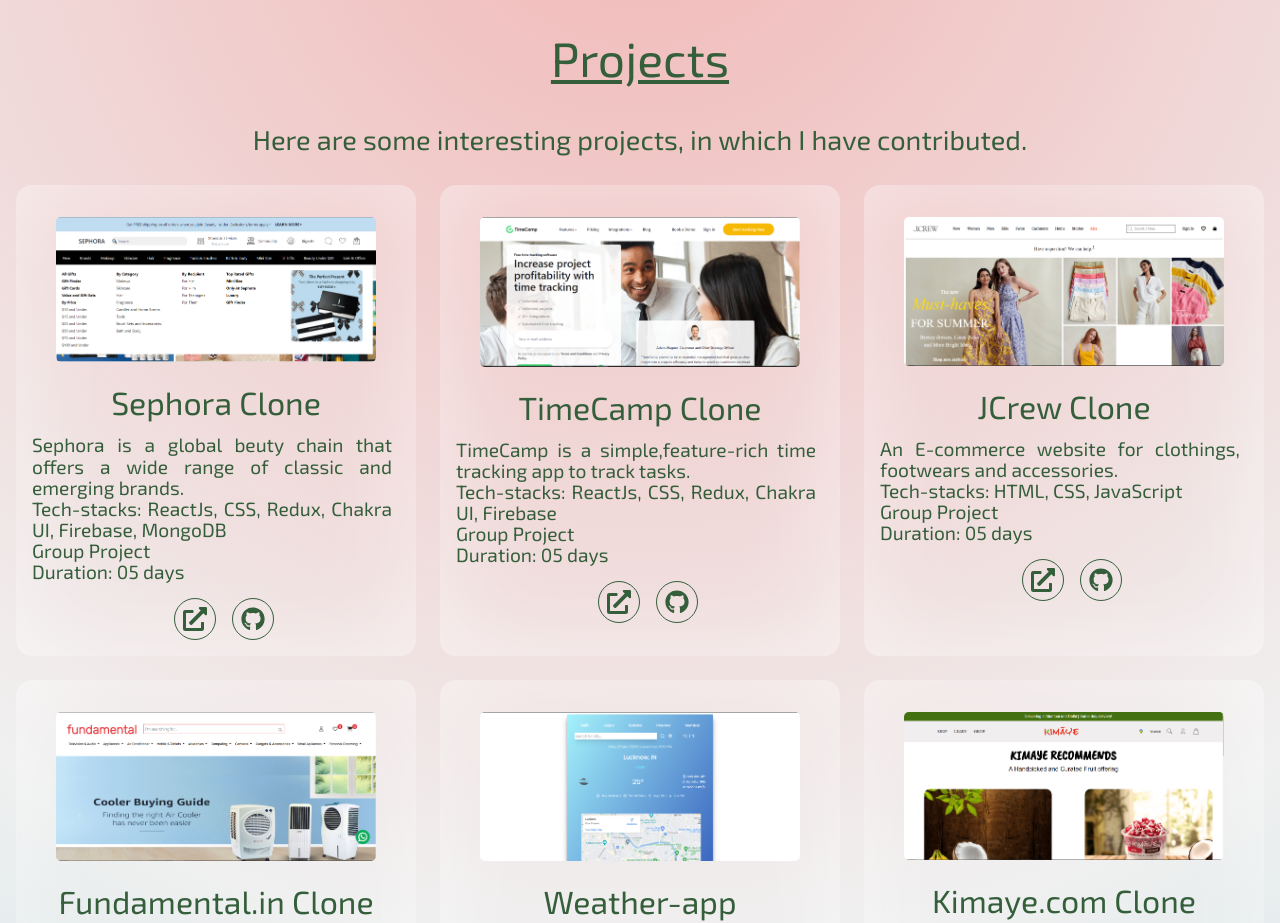
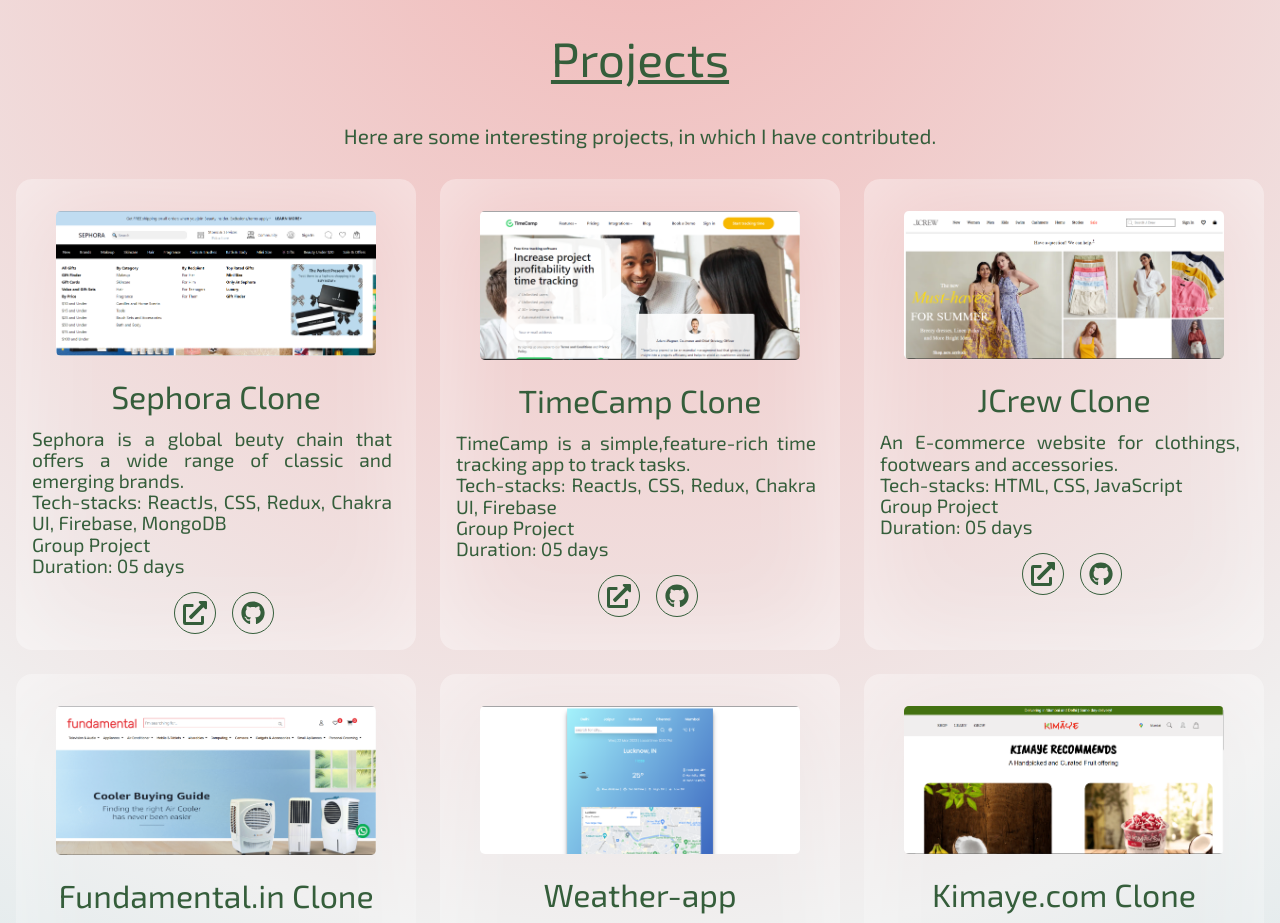
Before and after one commit to shri1906/shri1906.github.io, a React (Create React App) app: page / in a window 1280 px wide. Shown: the part 2360-3283 px from the top of the page. Built offline with nearby package versions, Linux system fonts and the light colour scheme.

Commit message:
font size changed

```diff
--- a/src/styles/Projects.module.css
+++ b/src/styles/Projects.module.css
@@ -52,7 +52,7 @@
     transform: rotate(360deg);
 }
 .toptext{
-    font-size: 1.7rem;
+    font-size: 1.3rem;
     text-align: center;
     margin-bottom: 2rem;
     margin-left: 0.5rem;
```
